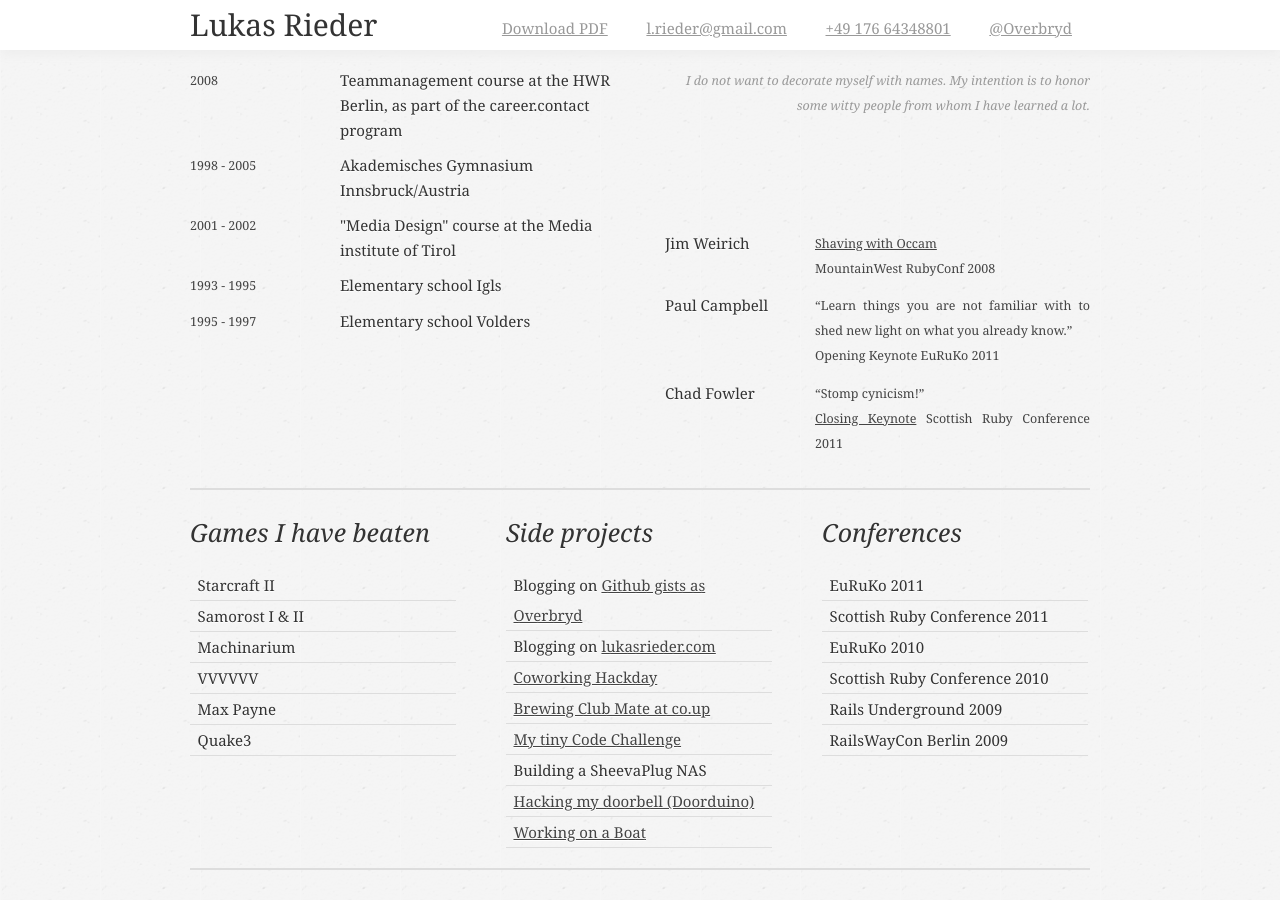
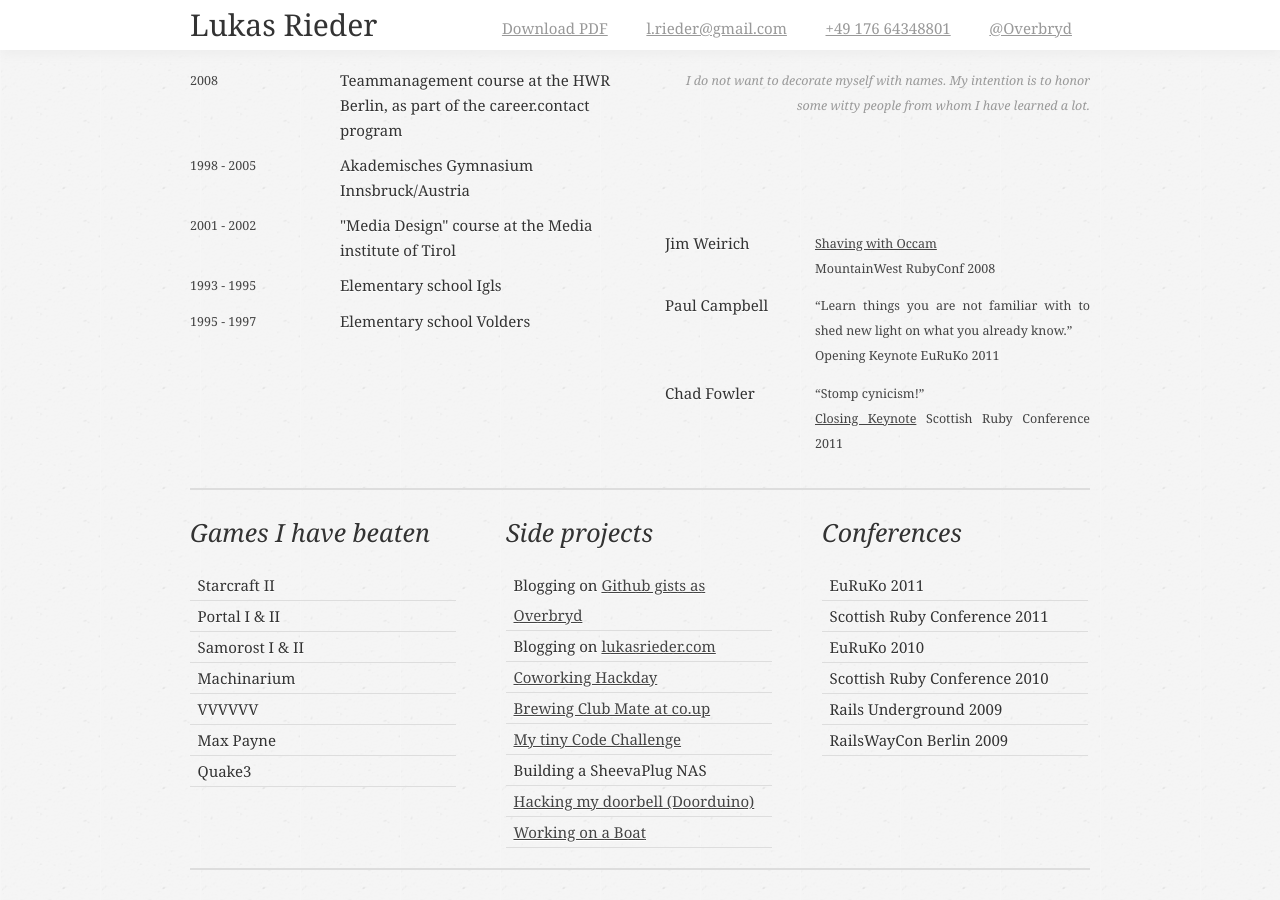
Before and after one commit to Overbryd/overbryd.github.io, a Jekyll site: the page resume/index.html, which Jekyll copies as it is, in a window 1280 px wide and 900 px high, scrolled down 2007 px. Built offline with Jekyll 4.4.1, drawn with Linux system fonts in a browser that asks for light colours; comment, search, counter and statistics services are not loaded.

Commit message:
Added Portal and Portal 2 to the list of Games I've beaten

```diff
--- a/resume/index.html
+++ b/resume/index.html
@@ -191,7 +191,8 @@
     <div id="games">
       <h2>Games I have beaten</h2>
       <h3>Starcraft II</h3>
-      <h3>Samorost I & II</h3>
+      <h3>Portal I &amp; II</h3>
+      <h3>Samorost I &amp; II</h3>
       <h3>Machinarium</h3>
       <h3>VVVVVV</h3>
       <h3>Max Payne</h3>
```
